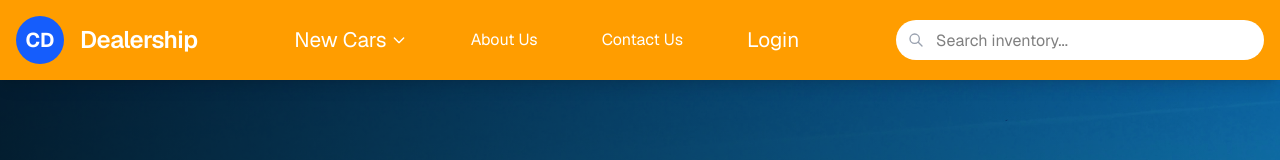
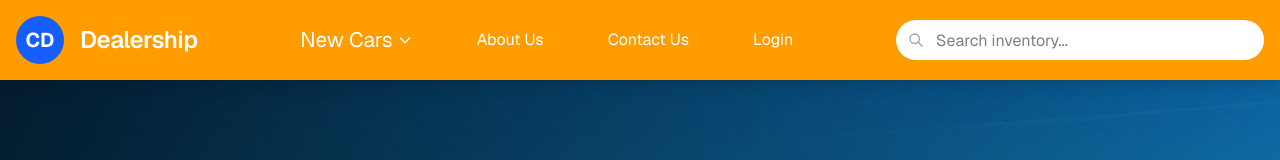
Before and after one commit to comp583group/vroom_front-end, a Next.js app: page / in a window 1280 px wide. Shown: the top 160 px of the page. Built offline with nearby package versions, Linux system fonts and the light colour scheme.

Commit message:
Refactor login button from a function to a hardcoded href 'a' element

```diff
--- a/app/page.tsx
+++ b/app/page.tsx
@@ -22,12 +22,7 @@ export default function Home() {
     });
   };
 
-  // Simple login handler (replace with your own login logic)
-  const handleLogin = () => {
-    console.log("Login clicked");
-    window.location.href = "/login";
-    // e.g., redirect to a login page: window.location.href = "/login";
-  };
+
 
   const carCategories = [
     { name: "Sedans", image: "/api/placeholder/120/80" },
@@ -96,9 +91,8 @@ export default function Home() {
               <a href="#" className="hover:text-blue-300">About Us</a>
               <a href="/interest-form" className="hover:text-blue-300">Contact Us</a>
               {/* Login Button */}
-              <button onClick={handleLogin} className="hover:text-blue-300">
-                Login
-              </button>
+              <a href="/login" className="hover:text-blue-300">Login</a>
+
             </div>
 
             {/* Search Bar */}
```
